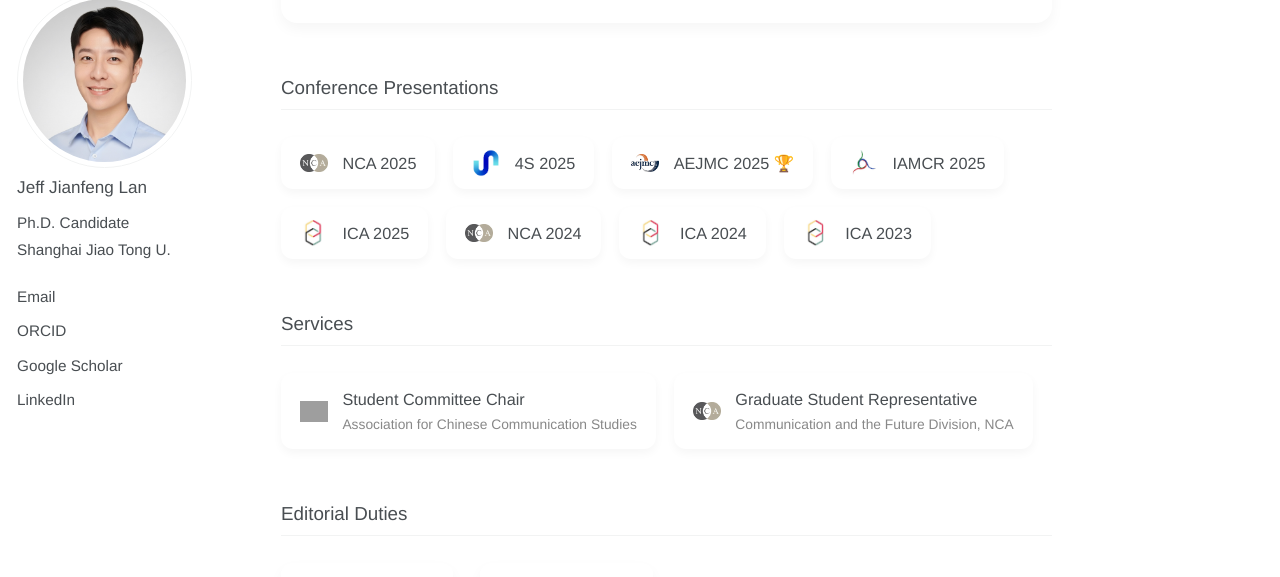
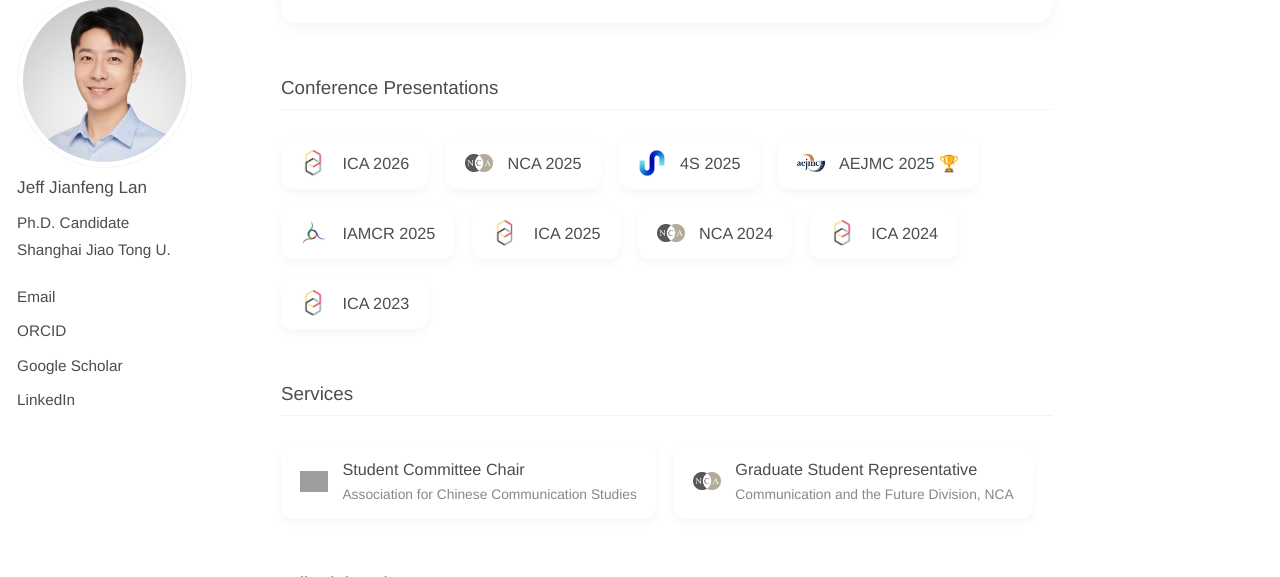
Before and after one commit to jianfenglan/jianfenglan.github.io, a Jekyll site: the page built from research.md, in a window 1280 px wide and 900 px high, scrolled down 1737 px, cut to the strip 106-683 px from the top of the window. Built offline with Jekyll 4.4.1, drawn with Linux system fonts in a browser that asks for light colours; grey boxes are pictures that could not be loaded.

Commit message:
Update research.md

```diff
--- a/research.md
+++ b/research.md
@@ -388,7 +388,11 @@ sup {
 
 <h2>Conference Presentations</h2>
 <div class="conference-grid">
-    <div class="conference-card">
+   <div class="conference-card">
+        <img src="/images/logo/ICA.png" class="conference-logo">
+        <span>ICA 2026</span>
+    </div>
+   <div class="conference-card">
         <img src="/images/logo/NCA.jpeg" class="conference-logo">
         <span>NCA 2025</span>
     </div>
```
